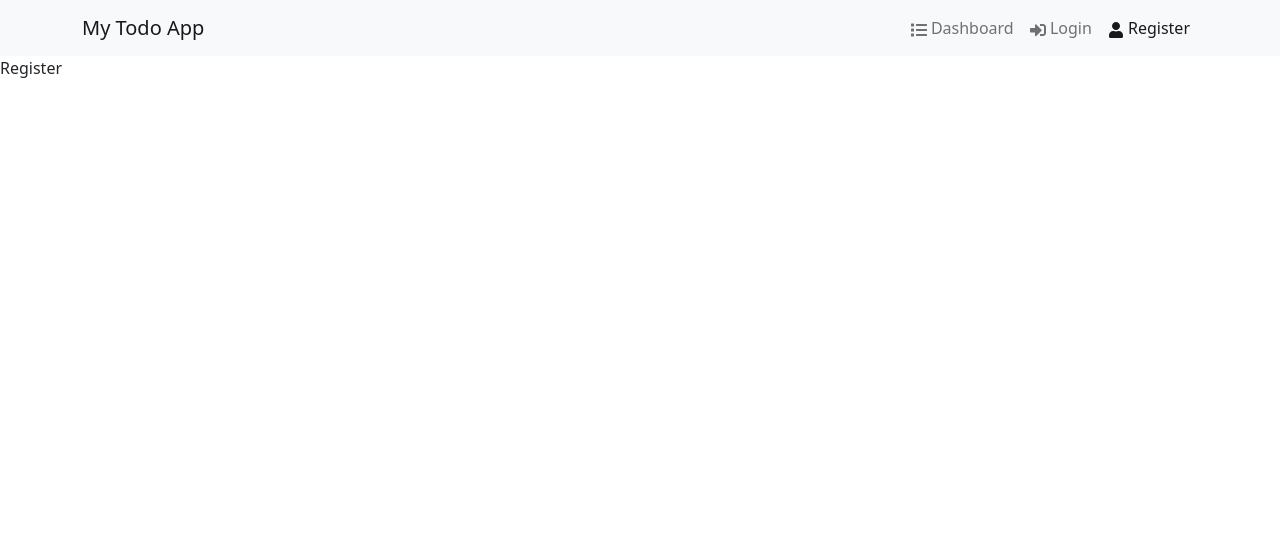
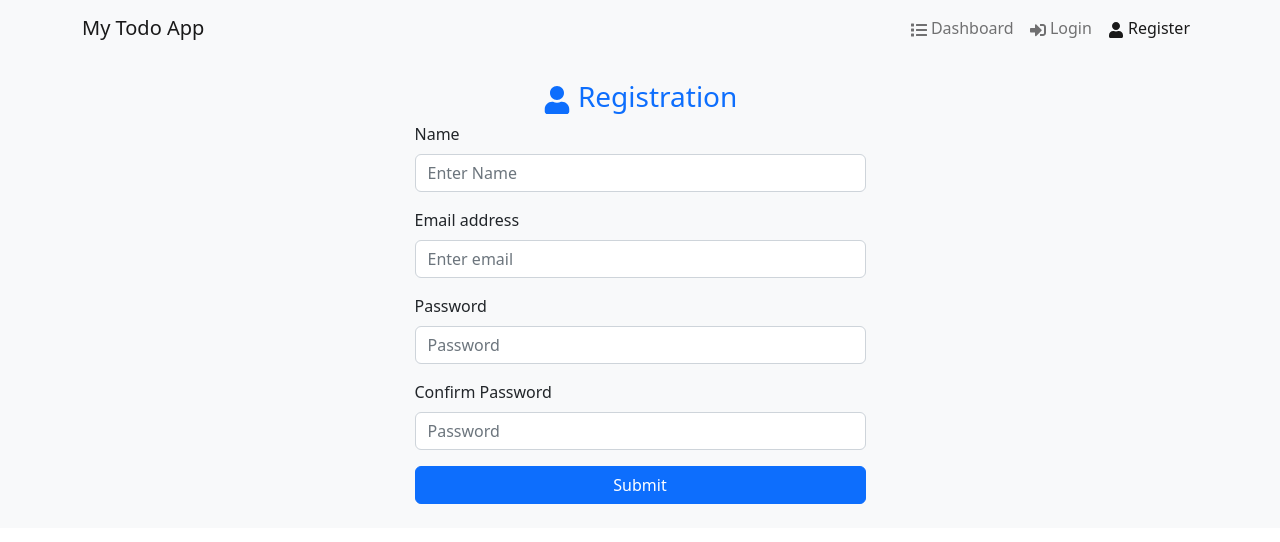
Before and after one commit to mukit24/Todo-App-Using-MERN, a React (Create React App) app in the folder frontend/: page /register in a window 1280 px wide. Shown: the top 542 px of the page. Built offline with nearby package versions, Linux system fonts and the light colour scheme.

Commit message:
registration template

```diff
--- a/frontend/src/pages/Register.jsx
+++ b/frontend/src/pages/Register.jsx
@@ -1,8 +1,69 @@
-import React from 'react'
+import { FaUser } from 'react-icons/fa';
+import { useState, UseEffect } from 'react';
+import Button from 'react-bootstrap/Button';
+import Form from 'react-bootstrap/Form';
 
 function Register() {
+  const [formData, setformData] = useState({
+    name: '',
+    email: '',
+    password: '',
+    password2: '',
+  });
+
+  const { name, email, password, password2 } = formData;
+
+  const handleChange = (e) => {
+    setformData( (prevState) => ({
+      ...prevState,
+      [e.target.name]: e.target.value
+    }))
+  };
+
+  const handleSubmit = (e) => {
+    e.preventDefault();
+  }
+
   return (
-    <div>Register</div>
+    <>
+      <section className="bg-light text-dark p-4">
+        <div className="container">
+          <h3 className="text-center text-primary"><FaUser /> Registration</h3>
+          <div className="row justify-content-center">
+            <div className="col-5">
+              <Form onSubmit={handleSubmit}>
+                <Form.Group className="mb-3">
+                  <Form.Label>Name</Form.Label>
+                  <Form.Control type="text" placeholder="Enter Name" name='name' value={name} onChange={handleChange} />
+                </Form.Group>
+
+                <Form.Group className="mb-3">
+                  <Form.Label>Email address</Form.Label>
+                  <Form.Control type="email" placeholder="Enter email"
+                    name='email' value={email} onChange={handleChange} />
+                </Form.Group>
+
+                <Form.Group className="mb-3">
+                  <Form.Label>Password</Form.Label>
+                  <Form.Control type="password" placeholder="Password"
+                    name='password' value={password} onChange={handleChange} />
+                </Form.Group>
+
+                <Form.Group className="mb-3">
+                  <Form.Label>Confirm Password</Form.Label>
+                  <Form.Control type="password" placeholder="Password"
+                    name='password2' value={password2} onChange={handleChange} />
+                </Form.Group>
+
+                <Button variant="primary" type="submit" className='w-100'>
+                  Submit
+                </Button>
+              </Form>
+            </div>
+          </div>
+        </div>
+      </section>
+    </>
   )
 }
 
```
